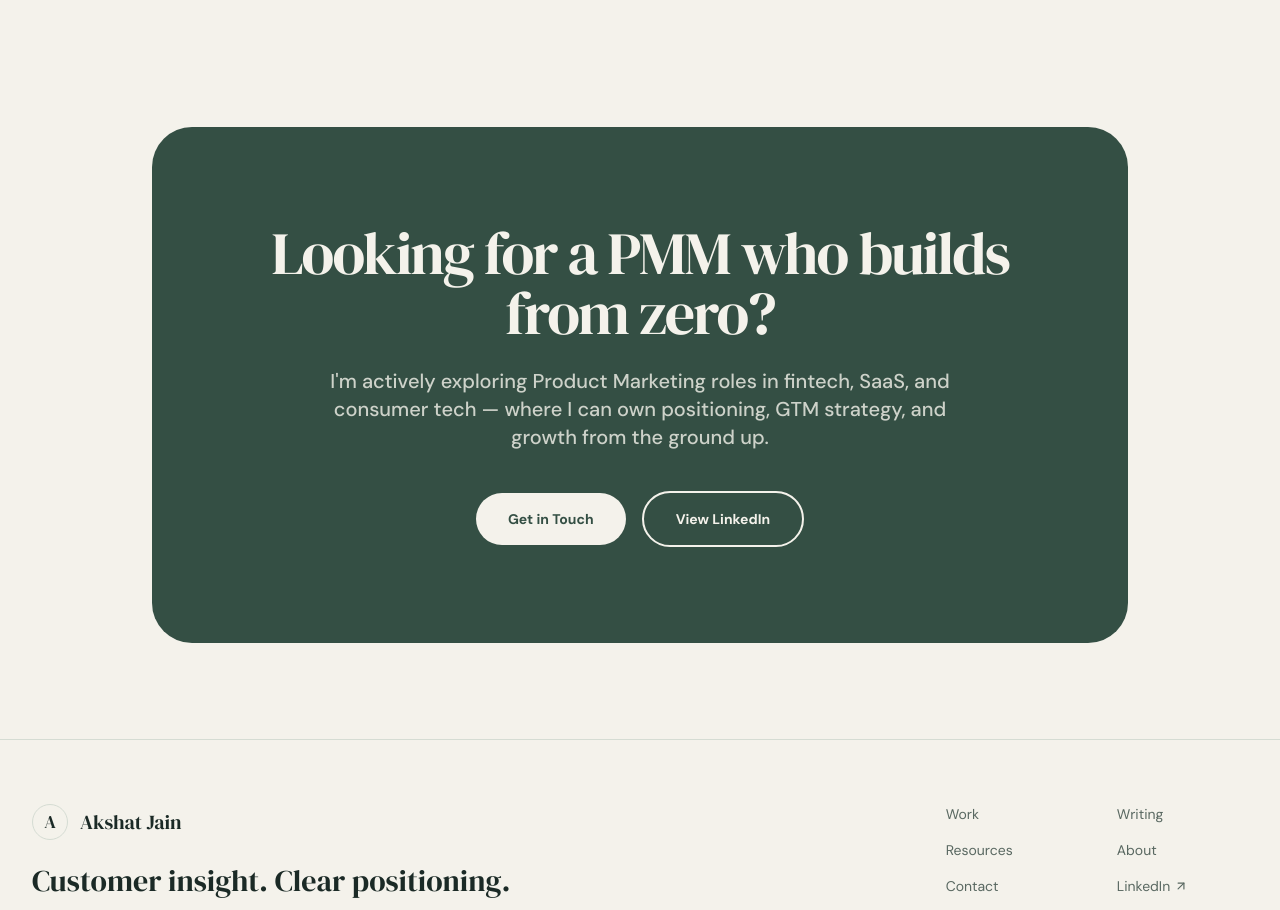
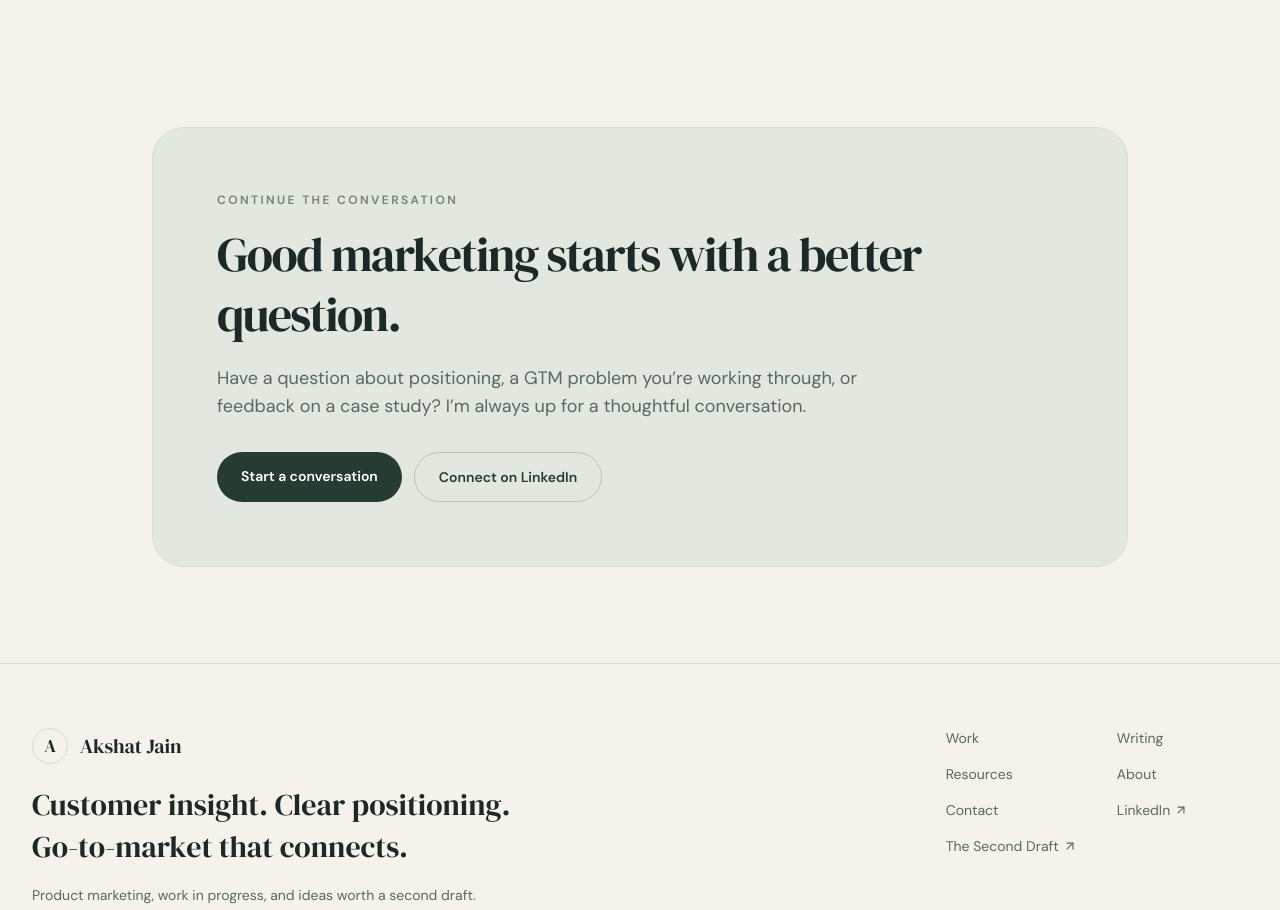
Before and after one commit to akshatjain4377-commits/Akshat-Jain-PMM-Portfolio, a React (Vite) app: page /work in a window 1280 px wide. Shown: the part 2800-3710 px from the top of the page. Built offline with nearby package versions, Linux system fonts and the light colour scheme.

Commit message:
Remove outdated job-seeking CTA from work index

```diff
--- a/src/pages/Projects.tsx
+++ b/src/pages/Projects.tsx
@@ -236,31 +236,23 @@ export default function Projects() {
         </div>
       </section>
 
-      {/* ── CTA — rewritten for PMM job seeker, not freelancer ── */}
-      <section className="py-24">
+      {/* A neutral CTA for readers, collaborators and hiring teams. */}
+      <section className="py-20 md:py-24">
         <div className="mx-auto max-w-5xl px-6">
-          <div className="rounded-[40px] bg-brand-accent p-12 text-center md:p-24">
-            <h2 className="mb-6 text-4xl font-bold tracking-tight text-brand-bg md:text-5xl lg:text-6xl">
-              Looking for a PMM who builds from zero?
+          <div className="rounded-[2rem] border border-brand-border bg-[#E2E8E0] p-8 md:p-16">
+            <p className="mb-4 text-xs font-semibold uppercase tracking-[0.2em] text-[#718078]">Continue the conversation</p>
+            <h2 className="max-w-3xl font-display text-3xl leading-tight tracking-[-0.045em] text-[#1B2A26] md:text-5xl">
+              Good marketing starts with a better question.
             </h2>
-            <p className="mx-auto mb-10 max-w-2xl text-lg font-medium text-brand-bg/80 md:text-xl">
-              I'm actively exploring Product Marketing roles in fintech, SaaS, and consumer tech —
-              where I can own positioning, GTM strategy, and growth from the ground up.
+            <p className="mx-auto mt-5 max-w-2xl text-base leading-7 text-[#596861] md:mx-0 md:text-lg">
+              Have a question about positioning, a GTM problem you’re working through, or feedback on a case study? I’m always up for a thoughtful conversation.
             </p>
-            <div className="flex flex-wrap items-center justify-center gap-4">
-              <Link
-                to="/contact"
-                className="rounded-full bg-brand-bg px-8 py-4 text-sm font-bold text-brand-accent hover:bg-brand-bg/90 transition-colors"
-              >
-                Get in Touch
+            <div className="mt-8 flex flex-wrap gap-3">
+              <Link to="/contact" className="rounded-full bg-[#263B32] px-6 py-3.5 text-sm font-semibold text-white transition hover:bg-[#3A5548]">
+                Start a conversation
               </Link>
-              <a
-                href="https://www.linkedin.com/in/akshatjain1102/"
-                target="_blank"
-                rel="noopener noreferrer"
-                className="rounded-full border-2 border-brand-bg px-8 py-4 text-sm font-bold text-brand-bg hover:bg-brand-bg/10 transition-colors"
-              >
-                View LinkedIn
+              <a href="https://www.linkedin.com/in/akshatjain1102/" target="_blank" rel="noopener noreferrer" className="rounded-full border border-[#B8C8B8] px-6 py-3.5 text-sm font-semibold text-[#263B32] transition hover:bg-white/60">
+                Connect on LinkedIn
               </a>
             </div>
           </div>
```
